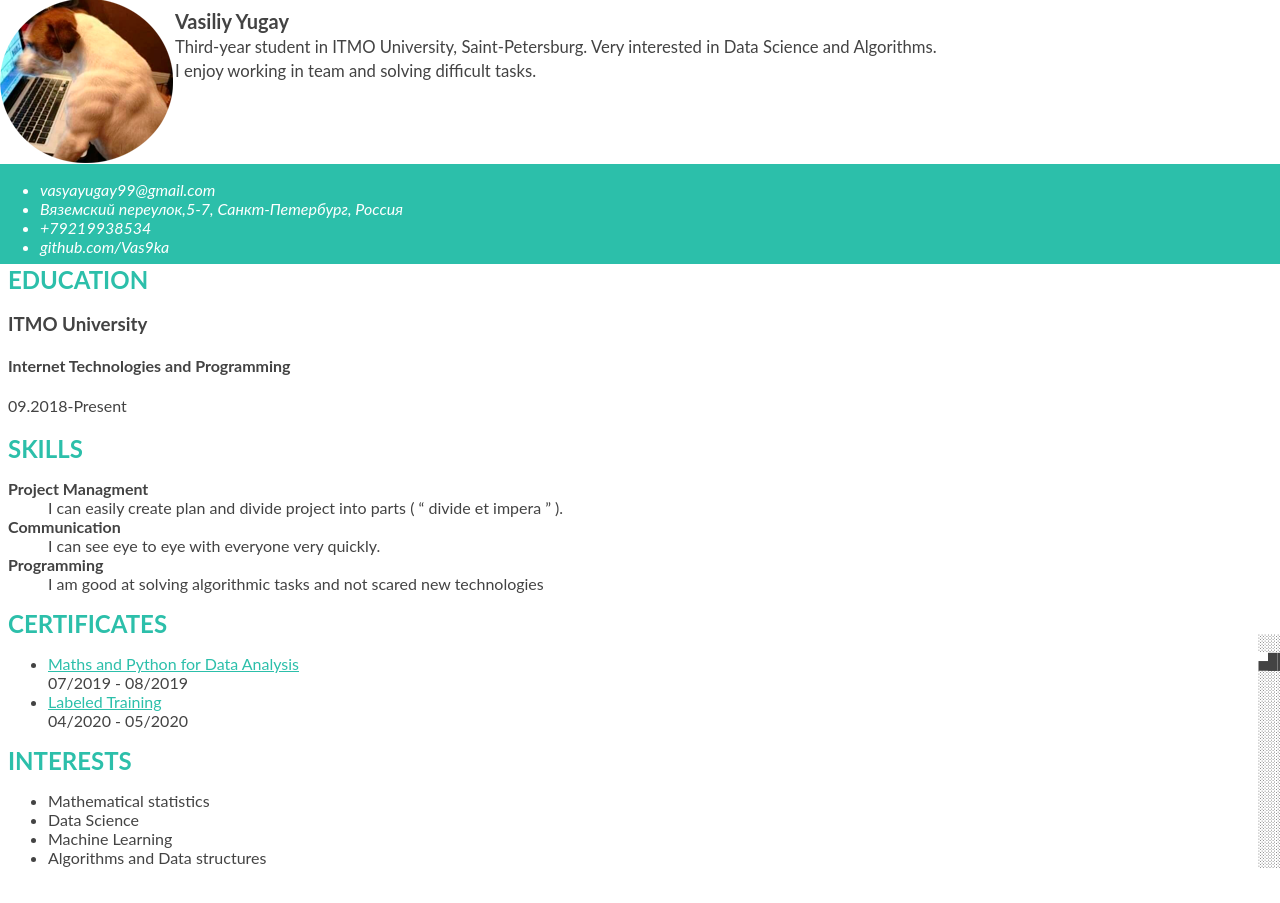
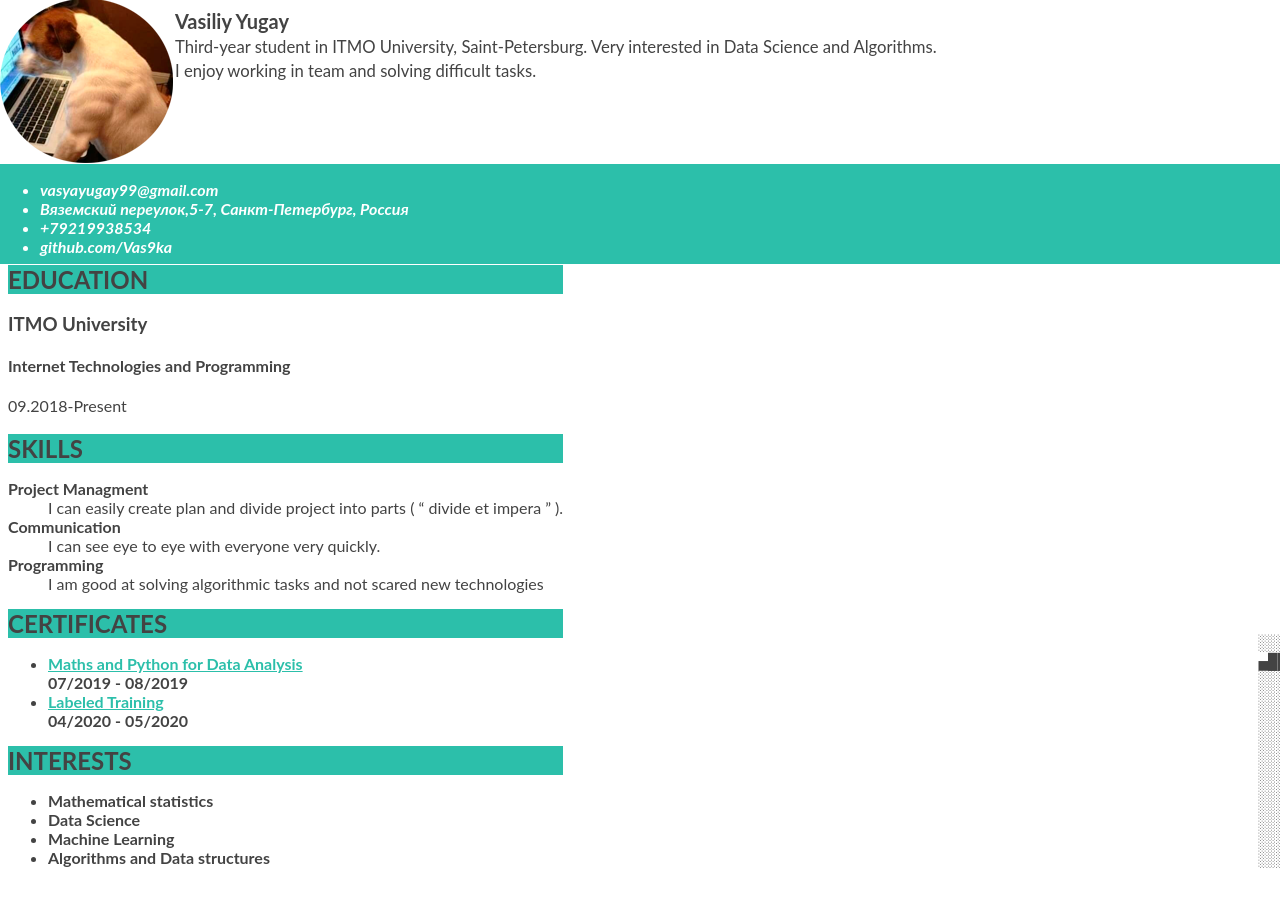
Before and after one commit to Vas9ka/Vasiliy-s-Resume, a plain HTML site: page page.html in a window 1280 px wide. Shown: the top 903 px of the page. Drawn offline with Linux system fonts and the light colour scheme.

Commit message:
Add files via upload

```diff
--- a/test.css
+++ b/test.css
@@ -8,7 +8,7 @@ background: #FFFFFF;
 }
 
 body {
-    font-family: 'Lato', arial, sans-serif;
+    font-family: 'Lato';
     color: #434343;
     background: #FFFFFF;
     font-size: 16px;
@@ -57,12 +57,12 @@ main{
 
 .article2{
     font-size: 24px;
-    color: #2cbfaa;
     font-weight: bold;
     text-transform: uppercase;
     left: 0px;
     top:0px;
     position: relative;
+    background: #2cbfaa;
 }
 dt{
     font-weight: bold;
@@ -76,3 +76,6 @@ aside{
     right:  -945px;
 
 }
+ul{
+    font-weight: bold;
+}
```
